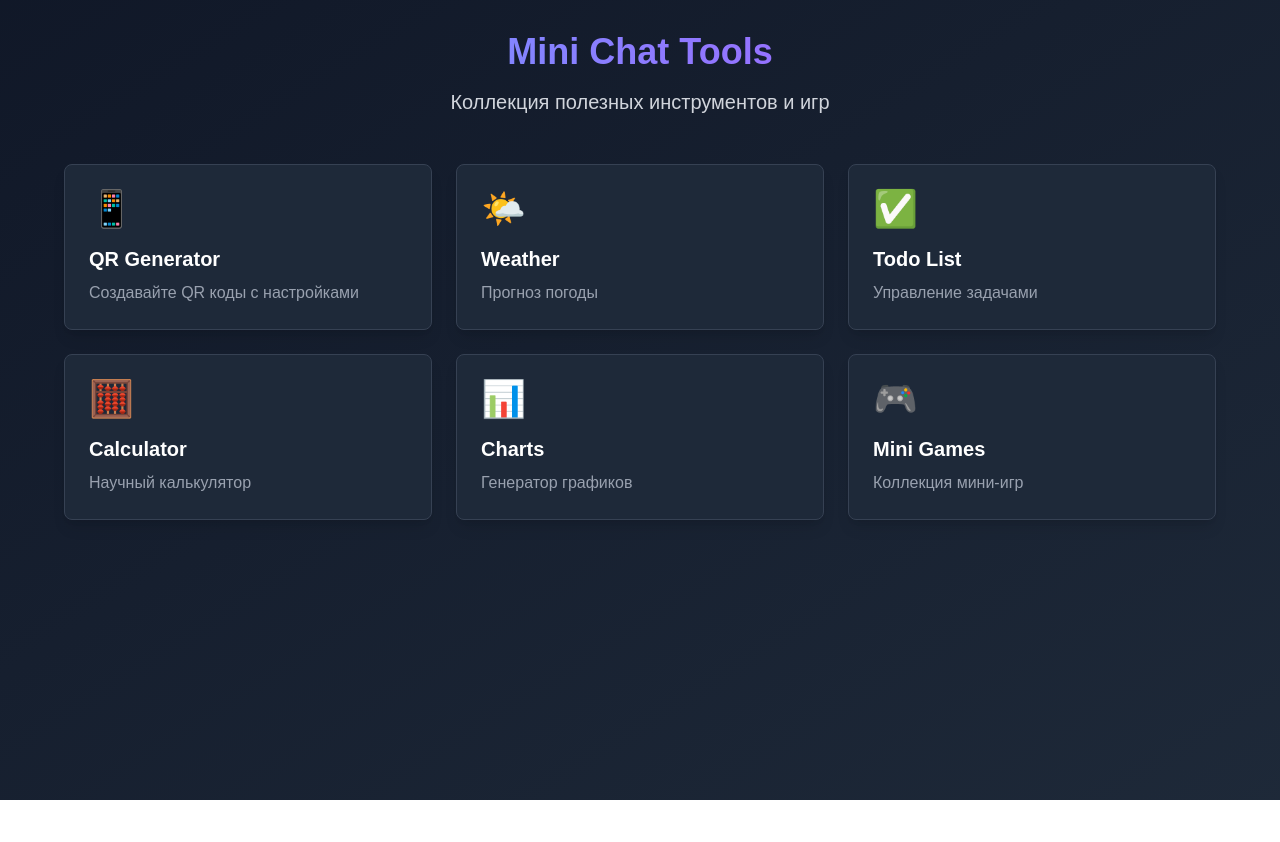
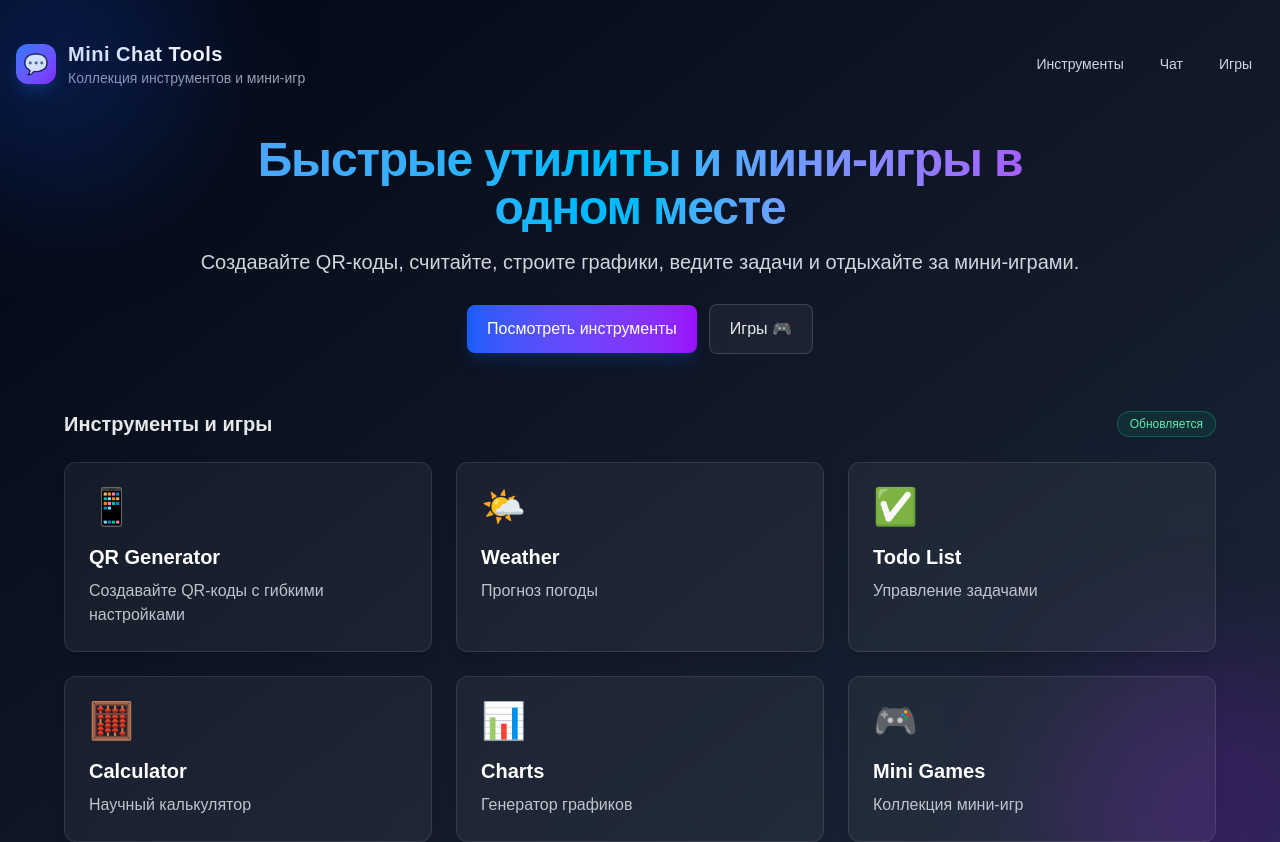
Before and after one commit to 0bservero/panda, a Next.js app: page / in a window 1280 px wide. Shown: the top 842 px of the page. Before the commit the page ends 800 px from the top, so only its background shows below. Built offline with nearby package versions, Linux system fonts and the light colour scheme.

Commit message:
Усоверщенствовал стили и добавил чат бота, бетатачат бота

```diff
--- a/src/app/lib/mongo.ts
+++ b/src/app/lib/mongo.ts
@@ -2,7 +2,6 @@
 import { MongoClient, Db } from "mongodb";
 
 declare global {
-  // чтобы не пересоздавалось при hot-reload
   var _mongoClientPromise: Promise<MongoClient> | undefined;
 }
 
--- a/src/app/page.tsx
+++ b/src/app/page.tsx
@@ -3,66 +3,118 @@ import Link from "next/link";
 
 export default function Home() {
   return (
-    <div className="min-h-screen bg-gradient-to-br from-gray-900 to-gray-800 text-white">
-      <div className="container mx-auto px-3 sm:px-4 py-6 sm:py-8">
-        <div className="text-center mb-8 sm:mb-12">
-          <h1 className="text-2xl sm:text-3xl md:text-4xl font-bold mb-3 sm:mb-4 bg-gradient-to-r from-blue-400 to-purple-500 bg-clip-text text-transparent">
-            Mini Chat Tools
+    <div className="relative min-h-screen overflow-hidden bg-gradient-to-br from-gray-950 via-gray-900 to-gray-800 text-white">
+      <div className="pointer-events-none absolute -top-24 -left-24 h-72 w-72 rounded-full bg-blue-600/20 blur-3xl" />
+      <div className="pointer-events-none absolute bottom-0 -right-24 h-80 w-80 rounded-full bg-purple-600/20 blur-3xl" />
+      <div className="pointer-events-none absolute top-1/2 left-1/2 -z-10 h-[40rem] w-[40rem] -translate-x-1/2 -translate-y-1/2 rounded-full bg-[radial-gradient(ellipse_at_center,rgba(59,130,246,0.15),transparent_60%)]" />
+
+      <div className="container mx-auto px-4 py-6 sm:py-10">
+        <header className="mb-8 sm:mb-12 flex items-center justify-between">
+          <div className="flex items-center gap-3">
+            <div className="flex h-10 w-10 items-center justify-center rounded-xl bg-gradient-to-br from-blue-500 to-purple-600 shadow-lg shadow-blue-500/20">
+              <span className="text-xl">💬</span>
+            </div>
+            <div>
+              <div className="text-lg sm:text-xl font-semibold tracking-wide">Mini Chat Tools</div>
+              <div className="text-xs sm:text-sm text-gray-400">Коллекция инструментов и мини‑игр</div>
+            </div>
+          </div>
+          <nav className="hidden sm:flex items-center gap-3 text-sm text-gray-300">
+            <Link href="#tools" className="rounded-md px-3 py-2 hover:text-white hover:bg-white/5 transition-colors">Инструменты</Link>
+            <Link href="/chat" className="rounded-md px-3 py-2 hover:text-white hover:bg-white/5 transition-colors">Чат</Link>
+            <Link href="/games" className="rounded-md px-3 py-2 hover:text-white hover:bg-white/5 transition-colors">Игры</Link>
+          </nav>
+        </header>
+
+        <section className="relative mx-auto mb-10 sm:mb-14 max-w-4xl text-center">
+          <h1 className="text-3xl sm:text-4xl md:text-5xl font-extrabold tracking-tight bg-gradient-to-r from-blue-400 via-sky-400 to-purple-500 bg-clip-text text-transparent">
+            Быстрые утилиты и мини‑игры в одном месте
           </h1>
-          <p className="text-base sm:text-lg md:text-xl text-gray-300 px-2">
-            Коллекция полезных инструментов и игр
+          <p className="mt-3 sm:mt-4 text-base sm:text-lg md:text-xl text-gray-300">
+            Создавайте QR‑коды, считайте, строите графики, ведите задачи и отдыхайте за мини‑играми.
           </p>
+          <div className="mt-5 sm:mt-7 flex flex-col sm:flex-row items-center justify-center gap-3">
+            <Link
+              href="#tools"
+              className="w-full sm:w-auto rounded-lg bg-gradient-to-r from-blue-600 to-purple-600 px-5 py-3 text-center text-sm sm:text-base font-medium shadow-lg shadow-blue-600/20 transition-transform hover:scale-[1.02]"
+            >
+              Посмотреть инструменты
+            </Link>
+            <Link
+              href="/games"
+              className="w-full sm:w-auto rounded-lg border border-white/15 bg-white/5 px-5 py-3 text-center text-sm sm:text-base font-medium text-white/90 backdrop-blur transition-colors hover:bg-white/10"
+            >
+              Игры 🎮
+            </Link>
+          </div>
+        </section>
+
+        <section id="tools" className="mx-auto max-w-6xl">
+          <div className="mb-4 sm:mb-6 flex items-center justify-between">
+            <h2 className="text-lg sm:text-xl font-semibold text-white/90">Инструменты и игры</h2>
+            <span className="rounded-full border border-emerald-400/30 bg-emerald-500/10 px-3 py-1 text-xs text-emerald-300">Обновляется</span>
           </div>
 
-        <div className="grid grid-cols-1 sm:grid-cols-2 lg:grid-cols-3 gap-4 sm:gap-6 max-w-6xl mx-auto">
+          <div className="grid grid-cols-1 sm:grid-cols-2 lg:grid-cols-3 gap-4 sm:gap-6">
             <Link href="/qr" className="group">
-            <div className="bg-gray-800 rounded-lg p-4 sm:p-6 shadow-lg hover:shadow-xl transition-all duration-300 hover:scale-105 border border-gray-700 hover:border-blue-500 touch-manipulation">
+              <div className="relative h-full rounded-xl border border-white/10 bg-white/5 p-5 sm:p-6 shadow-lg backdrop-blur transition-all duration-300 hover:-translate-y-0.5 hover:border-blue-500/40 hover:bg-white/10">
+                <div className="absolute inset-0 rounded-xl bg-gradient-to-br from-blue-500/0 via-blue-500/0 to-purple-500/0 opacity-0 transition-opacity duration-300 group-hover:opacity-10" />
                 <div className="text-3xl sm:text-4xl mb-3 sm:mb-4">📱</div>
-              <h2 className="text-lg sm:text-xl font-semibold mb-2 group-hover:text-blue-400 transition-colors">QR Generator</h2>
-              <p className="text-sm sm:text-base text-gray-400">Создавайте QR коды с настройками</p>
+                <h3 className="text-lg sm:text-xl font-semibold mb-2 group-hover:text-blue-300 transition-colors">QR Generator</h3>
+                <p className="text-sm sm:text-base text-gray-300/90">Создавайте QR‑коды с гибкими настройками</p>
               </div>
             </Link>
 
             <Link href="/weather" className="group">
-            <div className="bg-gray-800 rounded-lg p-4 sm:p-6 shadow-lg hover:shadow-xl transition-all duration-300 hover:scale-105 border border-gray-700 hover:border-blue-500 touch-manipulation">
+              <div className="relative h-full rounded-xl border border-white/10 bg-white/5 p-5 sm:p-6 shadow-lg backdrop-blur transition-all duration-300 hover:-translate-y-0.5 hover:border-blue-500/40 hover:bg-white/10">
+                <div className="absolute inset-0 rounded-xl bg-gradient-to-br from-blue-400/0 via-sky-400/0 to-purple-400/0 opacity-0 transition-opacity duration-300 group-hover:opacity-10" />
                 <div className="text-3xl sm:text-4xl mb-3 sm:mb-4">🌤️</div>
-              <h2 className="text-lg sm:text-xl font-semibold mb-2 group-hover:text-blue-400 transition-colors">Weather</h2>
-              <p className="text-sm sm:text-base text-gray-400">Прогноз погоды</p>
+                <h3 className="text-lg sm:text-xl font-semibold mb-2 group-hover:text-blue-300 transition-colors">Weather</h3>
+                <p className="text-sm sm:text-base text-gray-300/90">Прогноз погоды</p>
               </div>
             </Link>
 
             <Link href="/todos" className="group">
-            <div className="bg-gray-800 rounded-lg p-4 sm:p-6 shadow-lg hover:shadow-xl transition-all duration-300 hover:scale-105 border border-gray-700 hover:border-blue-500 touch-manipulation">
+              <div className="relative h-full rounded-xl border border-white/10 bg-white/5 p-5 sm:p-6 shadow-lg backdrop-blur transition-all duration-300 hover:-translate-y-0.5 hover:border-blue-500/40 hover:bg-white/10">
+                <div className="absolute inset-0 rounded-xl bg-gradient-to-br from-blue-500/0 via-cyan-500/0 to-emerald-500/0 opacity-0 transition-opacity duration-300 group-hover:opacity-10" />
                 <div className="text-3xl sm:text-4xl mb-3 sm:mb-4">✅</div>
-              <h2 className="text-lg sm:text-xl font-semibold mb-2 group-hover:text-blue-400 transition-colors">Todo List</h2>
-              <p className="text-sm sm:text-base text-gray-400">Управление задачами</p>
+                <h3 className="text-lg sm:text-xl font-semibold mb-2 group-hover:text-blue-300 transition-colors">Todo List</h3>
+                <p className="text-sm sm:text-base text-gray-300/90">Управление задачами</p>
               </div>
             </Link>
 
             <Link href="/calculator" className="group">
-            <div className="bg-gray-800 rounded-lg p-4 sm:p-6 shadow-lg hover:shadow-xl transition-all duration-300 hover:scale-105 border border-gray-700 hover:border-green-500 touch-manipulation">
+              <div className="relative h-full rounded-xl border border-white/10 bg-white/5 p-5 sm:p-6 shadow-lg backdrop-blur transition-all duration-300 hover:-translate-y-0.5 hover:border-green-500/40 hover:bg-white/10">
+                <div className="absolute inset-0 rounded-xl bg-gradient-to-br from-emerald-500/0 via-green-500/0 to-teal-500/0 opacity-0 transition-opacity duration-300 group-hover:opacity-10" />
                 <div className="text-3xl sm:text-4xl mb-3 sm:mb-4">🧮</div>
-              <h2 className="text-lg sm:text-xl font-semibold mb-2 group-hover:text-green-400 transition-colors">Calculator</h2>
-              <p className="text-sm sm:text-base text-gray-400">Научный калькулятор</p>
+                <h3 className="text-lg sm:text-xl font-semibold mb-2 group-hover:text-emerald-300 transition-colors">Calculator</h3>
+                <p className="text-sm sm:text-base text-gray-300/90">Научный калькулятор</p>
               </div>
             </Link>
 
             <Link href="/charts" className="group">
-            <div className="bg-gray-800 rounded-lg p-4 sm:p-6 shadow-lg hover:shadow-xl transition-all duration-300 hover:scale-105 border border-gray-700 hover:border-purple-500 touch-manipulation">
+              <div className="relative h-full rounded-xl border border-white/10 bg-white/5 p-5 sm:p-6 shadow-lg backdrop-blur transition-all duration-300 hover:-translate-y-0.5 hover:border-purple-500/40 hover:bg-white/10">
+                <div className="absolute inset-0 rounded-xl bg-gradient-to-br from-fuchsia-500/0 via-purple-500/0 to-indigo-500/0 opacity-0 transition-opacity duration-300 group-hover:opacity-10" />
                 <div className="text-3xl sm:text-4xl mb-3 sm:mb-4">📊</div>
-              <h2 className="text-lg sm:text-xl font-semibold mb-2 group-hover:text-purple-400 transition-colors">Charts</h2>
-              <p className="text-sm sm:text-base text-gray-400">Генератор графиков</p>
+                <h3 className="text-lg sm:text-xl font-semibold mb-2 group-hover:text-purple-300 transition-colors">Charts</h3>
+                <p className="text-sm sm:text-base text-gray-300/90">Генератор графиков</p>
               </div>
             </Link>
 
             <Link href="/games" className="group">
-            <div className="bg-gray-800 rounded-lg p-4 sm:p-6 shadow-lg hover:shadow-xl transition-all duration-300 hover:scale-105 border border-gray-700 hover:border-red-500 touch-manipulation">
+              <div className="relative h-full rounded-xl border border-white/10 bg-white/5 p-5 sm:p-6 shadow-lg backdrop-blur transition-all duration-300 hover:-translate-y-0.5 hover:border-red-500/40 hover:bg-white/10">
+                <div className="absolute inset-0 rounded-xl bg-gradient-to-br from-rose-500/0 via-red-500/0 to-orange-500/0 opacity-0 transition-opacity duration-300 group-hover:opacity-10" />
                 <div className="text-3xl sm:text-4xl mb-3 sm:mb-4">🎮</div>
-              <h2 className="text-lg sm:text-xl font-semibold mb-2 group-hover:text-red-400 transition-colors">Mini Games</h2>
-              <p className="text-sm sm:text-base text-gray-400">Коллекция мини-игр</p>
+                <h3 className="text-lg sm:text-xl font-semibold mb-2 group-hover:text-rose-300 transition-colors">Mini Games</h3>
+                <p className="text-sm sm:text-base text-gray-300/90">Коллекция мини‑игр</p>
               </div>
             </Link>
           </div>
+        </section>
+
+        <footer className="mx-auto mt-12 max-w-6xl border-t border-white/10 pt-6 text-center text-sm text-gray-400">
+          <p>Сделано с заботой о UX · TailwindCSS · Next.js</p>
+        </footer>
       </div>
     </div>
   );
```
Also changed, not shown: src/app/api/chat/route.ts (added, +38 -0 lines), src/app/chat/page.tsx (added, +56 -0 lines). Lines whose indentation alone changed are shown as unchanged.
